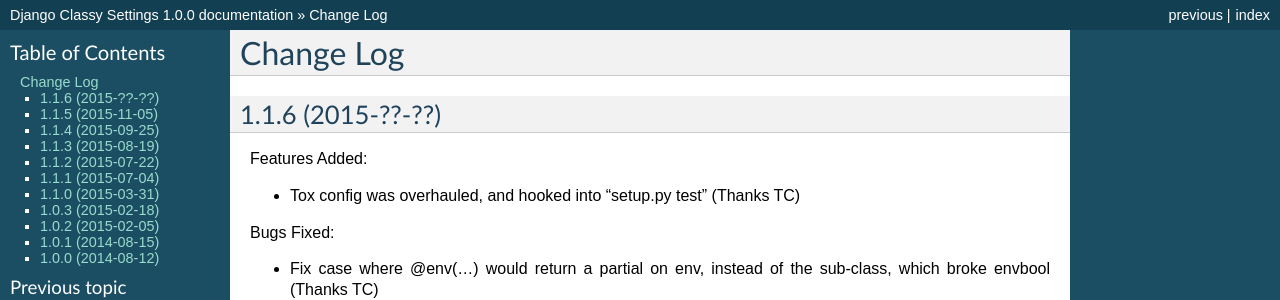
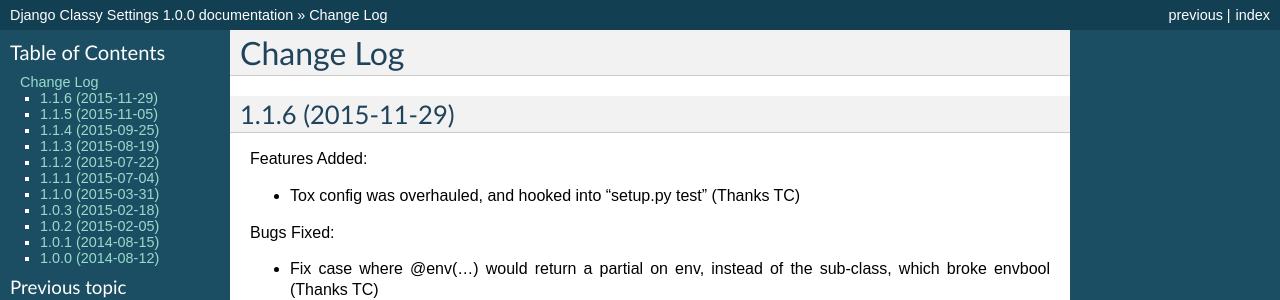
Before and after one commit to funkybob/django-classy-settings, a Sphinx documentation site: the page built from docs/changelog.rst, in a window 1280 px wide. Shown: the top 300 px of the page. Built offline with Sphinx 7.4.7, drawn with Linux system fonts in a browser that asks for light colours.

```diff
--- a/docs/changelog.rst
+++ b/docs/changelog.rst
@@ -1,7 +1,7 @@
 Change Log
 ==========
 
-1.1.6 (2015-??-??)
+1.1.6 (2015-11-29)
 ------------------
 
 Features Added:
--- a/setup.py
+++ b/setup.py
@@ -3,7 +3,7 @@ from setuptools import setup
 
 setup(
     name='django-classy-settings',
-    version='1.1.5',
+    version='1.1.6',
     description='Simple class-based settings for Django',
     author='Curtis Maloney',
     author_email='curtis@tinbrain.net',
```
